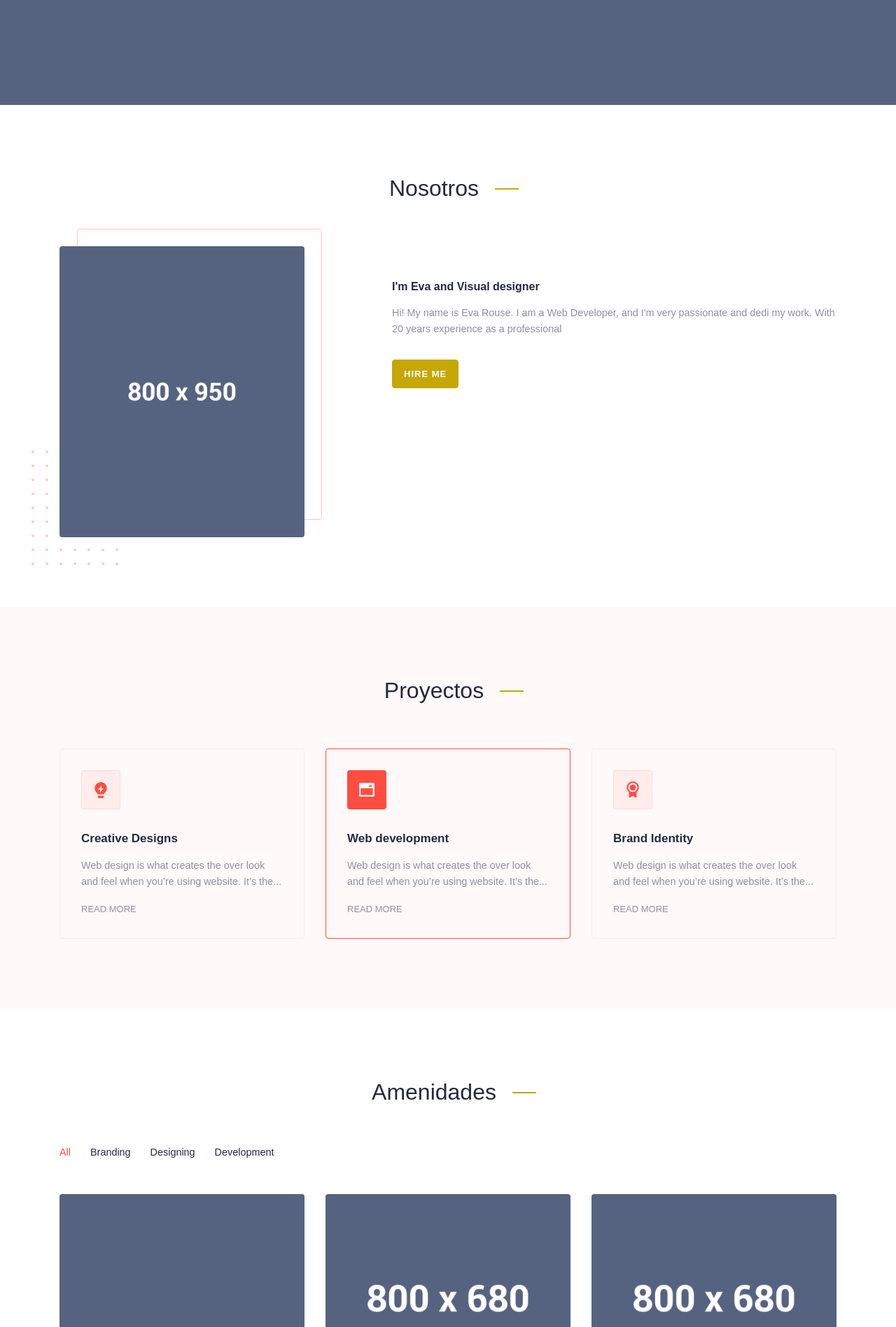
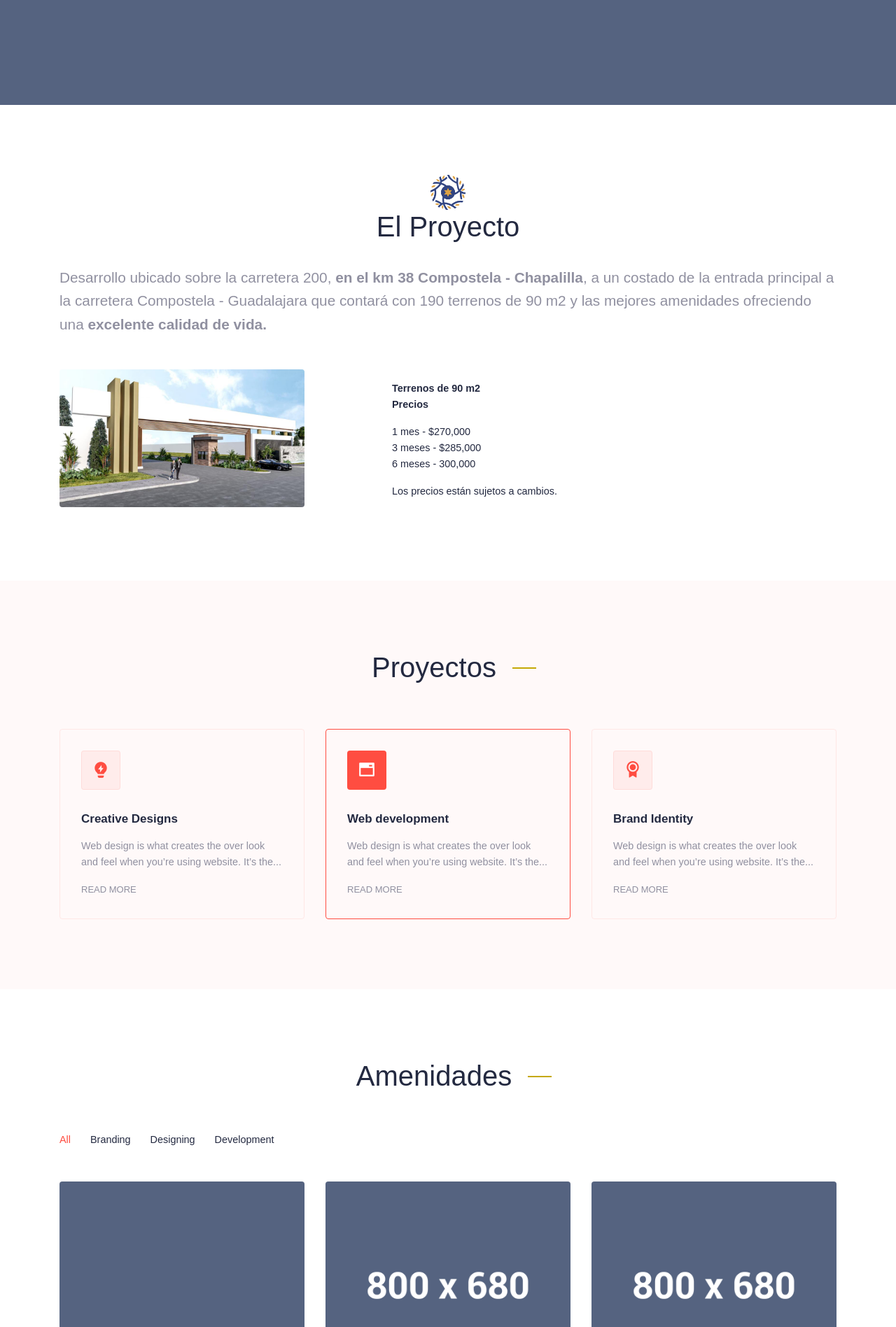
Before and after one commit to desarrolloCoeur/galicia, a PHP site: page / in a window 1280 px wide. Shown: the part 650-2547 px from the top of the page at 70% size. Run offline with PHP 8.4, Linux system fonts and the light colour scheme.

Commit message:
cambios plata

```diff
--- a/css/style.css
+++ b/css/style.css
@@ -17,8 +17,20 @@
 10.contact
 11.footer
 ***********************/
+.separador{
+  display: flex;
+  margin: 0 auto;
+  width: 50px;
+}
+.contenedor{
+  display: flex;
+}
+.text-proyect{
+  font-size: 1.3rem;
+}
 .titulo{
   text-align: center;
+  font-size: 2.5rem;
 }
 .navbar-collapse{
   flex-direction: row-reverse;
--- a/index.php
+++ b/index.php
@@ -8,32 +8,44 @@ require_once("components/banner-index.php");
             <div class="container">
                 <div class="row">
                     <div class="col-12 mb-4">
-                        <h2 class="title titulo">Nosotros<span class="title-border ml-4 pl-3"></span></h2>
+                        <img class="separador" src="images/separador.png" alt="">
+                        <h2 class="title titulo">El Proyecto<span></span></h2>
                     </div>
                 </div>
                 <!-- end row -->
                 <div class="row">
-                    <div class="col-md-4 mt-4 pt-2">
-                        <div class="about-border position-relative">
-                            <img class="img-fluid rounded about-img" src="images/aboutme.jpg" alt="" />
-                            <img class="img-fluid about-dot d-none d-lg-block" src="images/dot.png" alt="" />
+                    <div class="col-md-12">
+                        <p class="text-muted text-proyect">
+                            Desarrollo ubicado sobre la carretera 200, <strong>en el km 38 Compostela - Chapalilla</strong>, a un costado de la entrada principal a la carretera Compostela - Guadalajara que contará con 190 terrenos de 90 m2 y las mejores amenidades ofreciendo una <strong>excelente calidad de vida.</strong>
+                        </p>
+                    </div>
+                </div>
+                <!-- end row -->
+                <div class="row">
+                    <div class="contenedor">
+                        <div class="col-md-4 mt-4 pt-2">
+                            <div class="aposition-relative">
+                                <img class="img-fluid rounded about-img" src="images/fachada2.jpg" alt="" />
+                            </div>
                         </div>
-                    </div>
 
-                    <div class="col-md-7 offset-md-1 mt-4 pt-2">
-                        <div class="row">
-                            <div class="col-12 pt-xl-5 pt-3">
-                                <h6 class="font-weight-semibold">I'm Eva and Visual designer</h6>
-                                <p class="text-muted mt-xl-3 mt-2">
-                                    Hi! My name is Eva Rouse. I am a Web Developer, and I'm very passionate and dedi my work. With 20 years experience as a professional
-                                </p>
-
-                                <a href="#" class="btn btn-primary mt-3">Hire Me</a>
+                        <div class="col-md-7 offset-md-1 mt-4 pt-2">
+                            <div class="row">
+                                <div class="col-12 pt-xl-3 pt-3">
+                                    <p class="terrenos">
+                                        <strong>Terrenos de 90 m2 <br> Precios</strong>
+                                    </p>
+                                    <p class="precios">
+                                        1 mes - $270,000 <br>
+                                        3 meses - $285,000 <br>
+                                        6 meses - 300,000
+                                    </p>
+                                    <p class="cambios">Los precios están sujetos a cambios.</p>
+                                </div>
                             </div>
                         </div>
                     </div>
                 </div>
-                <!-- end row -->
             </div>
         </section>
         <!-- about us end -->
```
Also changed, not shown: images/aboutme.jpg (deleted), images/fachada2.jpg (added), images/favicon.ico (deleted), images/separador.png (added).
